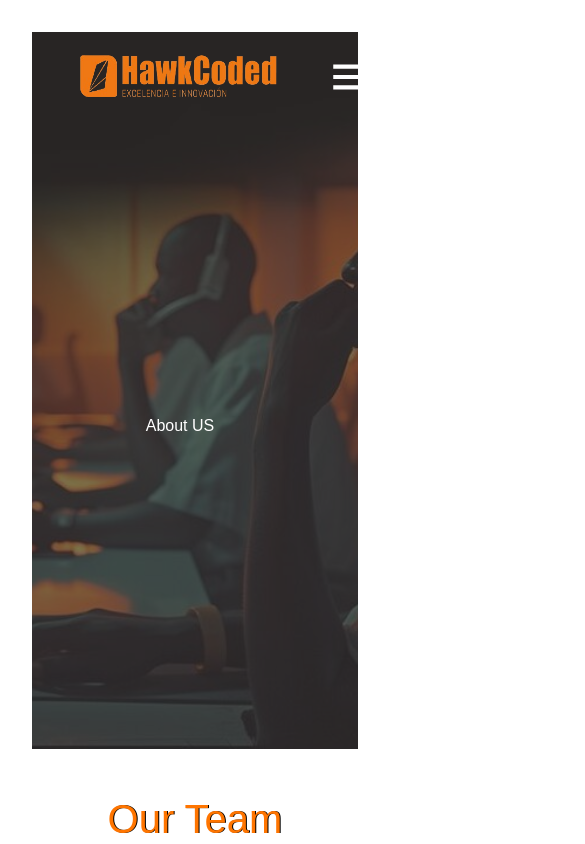
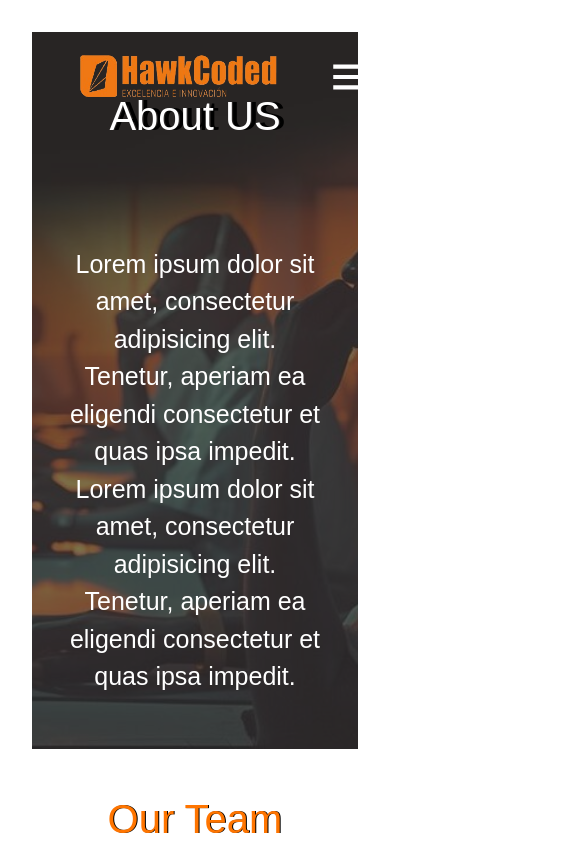
Before and after one commit to sol1217/hawkcoded, a React (Vite) app: page /about in a window 390 px wide. Shown: the top 844 px of the page, 585 px wide, since content can reach past the window. Built offline with nearby package versions, Linux system fonts and the light colour scheme.

Commit message:
about responsive

```diff
--- a/src/pages/About/About.elements.ts
+++ b/src/pages/About/About.elements.ts
@@ -16,22 +16,52 @@ export const AboutContainer = styled.div`
   gap: 20px;
 `;
 
+export const AboutTitle = styled.h2`
+  font-size: 90px;
+  text-shadow: 5px 0 0 black;
+
+  @media (max-width: 1500px) {
+    flex-direction: column;
+  }
+  @media (max-width: 600px) {
+    font-size: 40px;
+  }
+`;
+
+export const AboutInformation = styled.span`
+  width: 600px;
+  font-size: 25px;
+  text-align: center;
+  display: flex;
+  justify-content: center;
+  align-items: center;
+
+  @media (max-width: 700px) {
+    width: 90%;
+  }
+`;
+
 export const ContentWrapper = styled.div`
   display: flex;
-  justify-content: space-around;
+  justify-content: center;
   align-items: center;
-  flex-direction: row;
+  flex-direction: column;
   padding: 100px 30px 30px 120px;
   background: rgba(44, 43, 43, 0.62);
   width: inherit;
   color: white;
   height: 85vh;
+  text-align: center;
 
   @media (max-width: 1500px) {
     flex-direction: column;
     justify-content: center;
     gap: 100px;
     padding: 100px 30px 30px 0px;
+  }
+
+  @media (max-width: 600px) {
+    padding: 20px;
   }
 `;
 
@@ -85,10 +115,17 @@ export const ContactContainer = styled.div`
   display: flex;
   justify-content: space-around;
   align-items: center;
-
   background-color: #171d25;
   padding: 30px;
   color: white;
+
+  @media (max-width: 1500px) {
+    flex-direction: column;
+  }
+
+  @media (max-width: 700px) {
+    gap: 100px;
+  }
 `;
 
 export const ContactInformarionWrap = styled.div`
@@ -107,11 +144,21 @@ export const TitleContact = styled.span`
   text-align: center;
   color: #ff7500;
   text-shadow: 2px 0 0 white;
+
+  @media (max-width: 520px) {
+    font-size: 35px;
+    width: 80%;
+  }
 `;
 
 export const InformationContact = styled.span`
   font-size: 22px;
   text-align: center;
+
+  @media (max-width: 520px) {
+    font-size: 18px;
+    width: 70%;
+  }
 `;
 
 export const ButtonContact = styled.button`
@@ -131,10 +178,30 @@ export const IconContainer = styled.div`
   display: flex;
   justify-content: center;
   align-items: center;
+
+  @media (max-width: 720px) {
+    width: 400px;
+    height: 400px;
+  }
+
+  @media (max-width: 520px) {
+    width: 300px;
+    height: 300px;
+  }
 `;
 
 export const ImageContact = styled.img`
   animation: ${rotate} 4s linear infinite;
+
+  @media (max-width: 700px) {
+    width: 300px;
+    height: 300px;
+  }
+
+  @media (max-width: 520px) {
+    width: 250px;
+    height: 250px;
+  }
 `;
 
 export const FeaturesSection = styled.div`
@@ -145,6 +212,14 @@ export const FeaturesSection = styled.div`
   gap: 20px;
   flex-wrap: wrap;
   height: 500px;
+
+  @media (max-width: 1420px) {
+    height: 900px;
+  }
+
+  @media (max-width: 1420px) {
+    height: inherit;
+  }
 `;
 
 export const FeaturesWrap = styled.div`
@@ -165,6 +240,15 @@ export const FeaturesWrap = styled.div`
 
   &:hover .featuresImg {
     background-color: rgba(5, 10, 28, 0.89);
+  }
+
+  @media (max-width: 720px) {
+    width: 90%;
+  }
+
+  @media (max-width: 520px) {
+    flex-direction: column;
+    text-align: center;
   }
 `;
 
@@ -205,6 +289,11 @@ export const InformationAboutUsWrap = styled.div`
   gap: 20px;
   background-color: #622719;
   padding: 30px;
+
+  @media (max-width: 1450px) {
+    flex-direction: column;
+    gap: 60px;
+  }
 `;
 
 export const InformationAboutUs = styled.div`
@@ -218,6 +307,10 @@ export const InformationAboutUs = styled.div`
   -moz-box-shadow: 1px 1px 5px 5px rgba(255, 255, 255, 0.89);
   border-radius: 20px;
   padding: 20px;
+
+  @media (max-width: 1450px) {
+    width: 80%;
+  }
 `;
 
 export const AboutImg = styled.img`
@@ -231,16 +324,26 @@ export const AboutImg = styled.img`
   &:hover {
     transform: scale(0.97);
   }
+
+  @media (max-width: 560px) {
+    width: 300px;
+    height: 300px;
+  }
 `;
 
 export const TitleAbout = styled.h2`
   font-size: 50px;
   color: white;
   text-shadow: 5px 0 0 black;
+
+  @media (max-width: 460px) {
+    font-size: 40px;
+  }
 `;
 
 export const TextAbout = styled.span`
   font-size: 20px;
   color: white;
-  width: 650px;
+  max-width: 650px;
+  min-width: 200px;
 `;
--- a/src/pages/About/About.tsx
+++ b/src/pages/About/About.tsx
@@ -1,6 +1,8 @@
 import {
   AboutContainer,
   AboutImg,
+  AboutInformation,
+  AboutTitle,
   ButtonContact,
   ContactContainer,
   ContactInformarionWrap,
@@ -31,7 +33,7 @@ import { motion } from "framer-motion";
 import start from "../../../public/Star.svg";
 import hawkcodedAbout from "../../assets/jpg/software.jpg";
 
-import { departments, features } from "./AboutItem.ts";
+import { departments, features } from "./constants.ts";
 import { fadeIn, slideIn } from "../../../styles/animations.ts";
 
 export default function About() {
@@ -39,7 +41,13 @@ export default function About() {
     <AboutContainer>
       <ImgContainer>
         <ContentWrapper>
-          <h2>About US</h2>
+          <AboutTitle>About US</AboutTitle>
+          <AboutInformation>
+            Lorem ipsum dolor sit amet, consectetur adipisicing elit. Tenetur,
+            aperiam ea eligendi consectetur et quas ipsa impedit. Lorem ipsum
+            dolor sit amet, consectetur adipisicing elit. Tenetur, aperiam ea
+            eligendi consectetur et quas ipsa impedit.
+          </AboutInformation>
         </ContentWrapper>
       </ImgContainer>
       <DepartamentsInfoWrap>
--- a/src/pages/Home/OutstandingProducts/OutstandingProducts.tsx
+++ b/src/pages/Home/OutstandingProducts/OutstandingProducts.tsx
@@ -13,7 +13,7 @@ import {
 } from "./OutstandingProducts.elements.ts";
 
 import { FaArrowRight } from "react-icons/fa";
-import { products } from "./OutstandingProducts.ts";
+import { products } from "./constants.ts";
 
 export default function OutstandingProducts() {
   return (
```
Also changed, not shown: src/pages/About/constants.ts (renamed from src/pages/About/AboutItem.ts), src/pages/Home/OutstandingProducts/constants.ts (renamed from src/pages/Home/OutstandingProducts/OutstandingProducts.ts).
